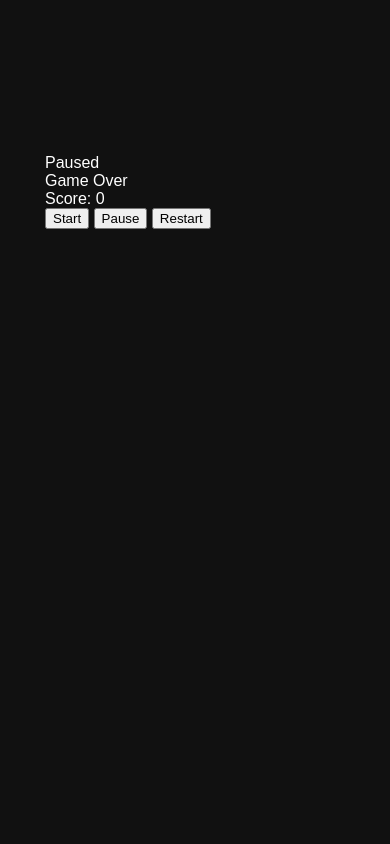
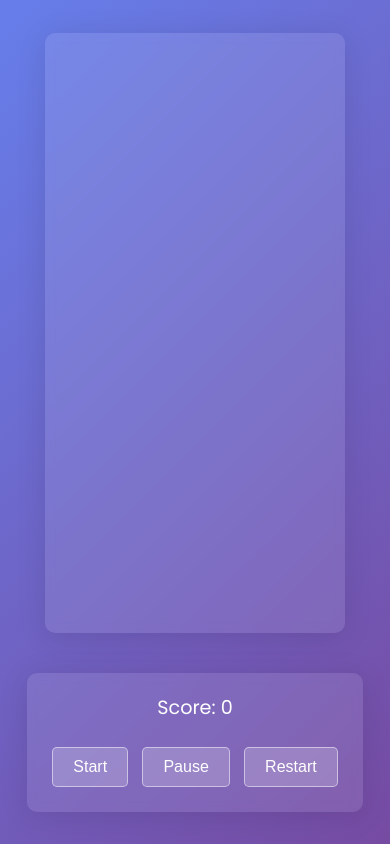
Before and after one commit to IkshwakuVanani/Tertris, a plain HTML site: page index.html in a window 390 px wide. Drawn offline with Linux system fonts and the light colour scheme.

Commit message:
Update style.css

```diff
--- a/style.css
+++ b/style.css
@@ -1,59 +1,106 @@
+/* Reset and global styles */
 body {
-  font-family: Arial, sans-serif;
-  background: #111;
-  color: white;
+  margin: 0;
+  padding: 0;
+  font-family: 'Poppins', sans-serif;
+  color: #fff;
+  background: linear-gradient(135deg, #667eea 0%, #764ba2 100%); /* Smooth gradient background */
+  height: 100vh;
+  display: flex;
+  justify-content: center;
+  align-items: center;
+}
+
+/* Main layout container */
+.main-container {
+  display: flex;
+  flex-wrap: wrap;
+  justify-content: center;
+  align-items: flex-start;
+  gap: 20px;
+}
+
+/* Game area container with frosted glass effect */
+.game-container {
+  position: relative;
+  width: 300px;
+  height: 600px;
+  background: rgba(255,255,255,0.1);
+  backdrop-filter: blur(5px);
+  -webkit-backdrop-filter: blur(5px);
+  box-shadow: 0 4px 30px rgba(0,0,0,0.1);
+  border-radius: 10px;
+}
+
+canvas {
+  display: block;
+  width: 100%;
+  height: 100%;
+}
+
+/* Overlay messages */
+.overlay {
+  position: absolute;
+  top: 0;
+  left: 0;
+  width: 100%;
+  height: 100%;
+}
+
+.game-text {
+  position: absolute;
+  top: 50%;
+  left: 50%;
+  transform: translate(-50%, -50%);
+  font-size: 2rem;
+  text-shadow: 2px 2px 8px rgba(0,0,0,0.7);
+}
+
+.hidden {
+  display: none;
+}
+
+/* Sidebar panel (score and controls) */
+.side-panel {
   display: flex;
   flex-direction: column;
   align-items: center;
-  height: 100vh;
-  margin: 0;
+  background: rgba(255,255,255,0.1);
+  backdrop-filter: blur(5px);
+  -webkit-backdrop-filter: blur(5px);
+  box-shadow: 0 4px 30px rgba(0,0,0,0.1);
+  border-radius: 10px;
+  padding: 20px;
 }
 
-h1 {
-  margin: 20px;
+.score-board {
+  font-size: 1.2rem;
+  margin-bottom: 20px;
 }
 
-.tetris-container {
-  display: flex;
-  gap: 20px;
+/* Control buttons styling */
+.controls button {
+  margin: 5px;
+  padding: 10px 20px;
+  background: rgba(255,255,255,0.2);
+  color: #fff;
+  border: 1px solid rgba(255,255,255,0.5);
+  border-radius: 5px;
+  cursor: pointer;
+  font-size: 1rem;
 }
 
-#grid {
-  display: grid;
-  grid-template-columns: repeat(10, 30px);
-  grid-template-rows: repeat(20, 30px);
-  gap: 1px;
-  background: #333;
+.controls button:hover {
+  background: rgba(255,255,255,0.4);
 }
 
-#grid div {
-  width: 30px;
-  height: 30px;
-  background: #111;
-  border: 1px solid #222;
+/* Responsive layout: stack on small screens */
+@media (max-width: 600px) {
+  .main-container {
+    flex-direction: column;
+    align-items: center;
+  }
+  .side-panel {
+    margin-top: 20px;
+  }
 }
-
-.taken {
-  background: #777;
-}
-
-.tetromino {
-  background: lime !important;
-  border: 1px solid white;
-}
-
-.info {
-  display: flex;
-  flex-direction: column;
-  justify-content: center;
-}
-
-#start-button {
-  margin-top: 20px;
-  padding: 10px;
-  background: limegreen;
-  color: black;
-  font-weight: bold;
-  border: none;
-  cursor: pointer;
-}
```
